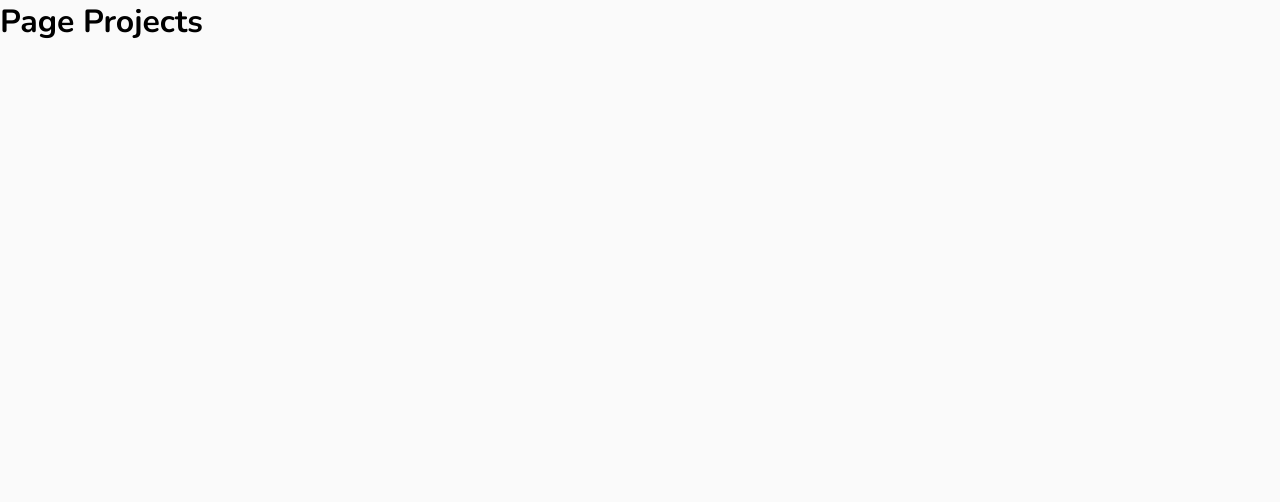
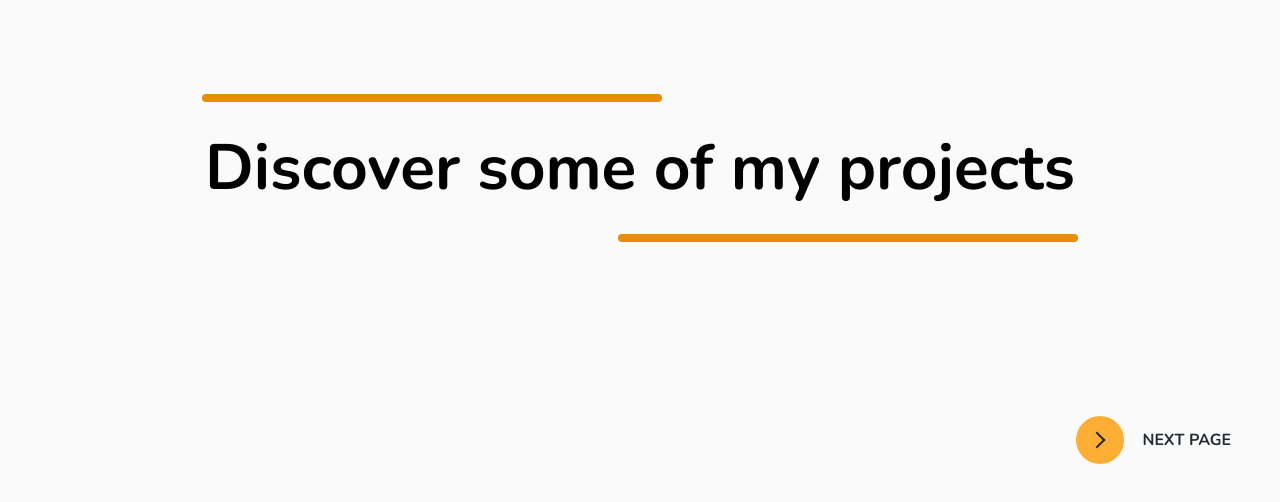
Before and after one commit to Anna-Luiza-Gusmao/my-portfolio, a React (Vite) app: page /projects in a window 1280 px wide. Shown: the top 502 px of the page. Built offline with nearby package versions, Linux system fonts and the light colour scheme.

Commit message:
AddHeaderComponent

```diff
--- a/src/pages/Projects/Projects.tsx
+++ b/src/pages/Projects/Projects.tsx
@@ -1,5 +1,17 @@
+import { ButtonNextPage } from "../../components/ButtonNextPage"
+import { FirstDivider, Header, SecondDivider, Title } from "./styles"
+
 export function Projects () {
     return (
-        <h1>Page Projects</h1>
+        <>
+            <Header>
+                <FirstDivider />
+                <Title>Discover some of my projects</Title>
+                <SecondDivider />
+            </Header>
+            <footer style={{'right': '0', 'position': 'absolute', 'margin': '3rem 0'}}>
+                <ButtonNextPage path="projects" />
+            </footer>
+        </>
     )
 }
--- /dev/null
+++ b/src/pages/Projects/styles.ts
@@ -0,0 +1,31 @@
+import styled from "styled-components"
+
+export const Header = styled.header`
+    display: flex;
+    flex-direction: column;
+    align-items: center;
+
+    padding: 4.5rem 0;
+`
+
+const DividerBase = styled.div`
+    width: 28.75rem;
+    height: 0.5rem;
+    background: ${props => props.theme["orange-500"]};
+    border-radius: 8px;
+
+    margin: 1.375rem 0;
+`
+
+export const FirstDivider = styled(DividerBase)`
+    margin-left: -26rem;
+`
+
+export const SecondDivider = styled(DividerBase)`
+    margin-right: -26rem;
+`
+
+export const Title = styled.h1`
+    font-weight: 700;
+    font-size: 4rem;
+`
```
